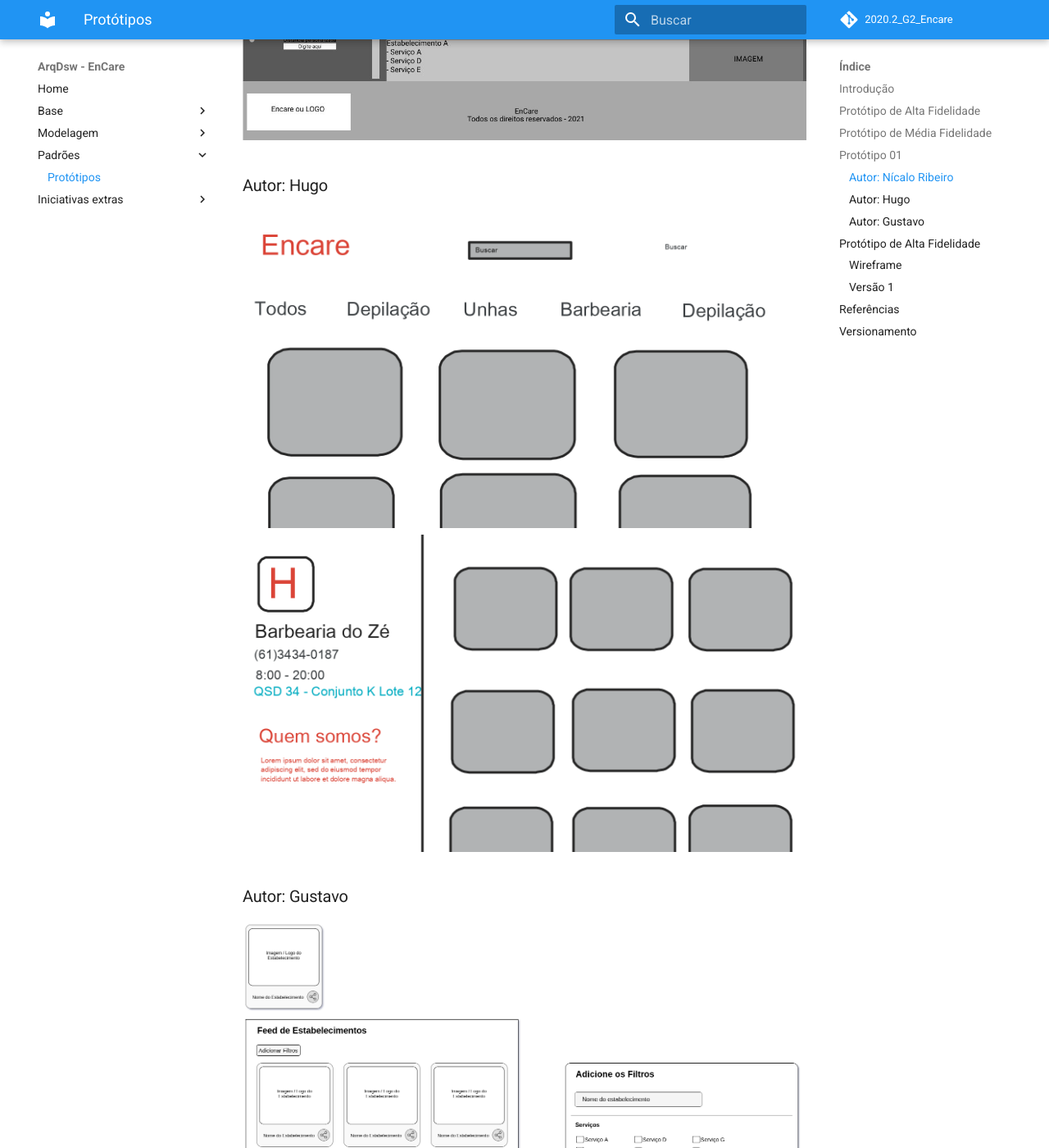
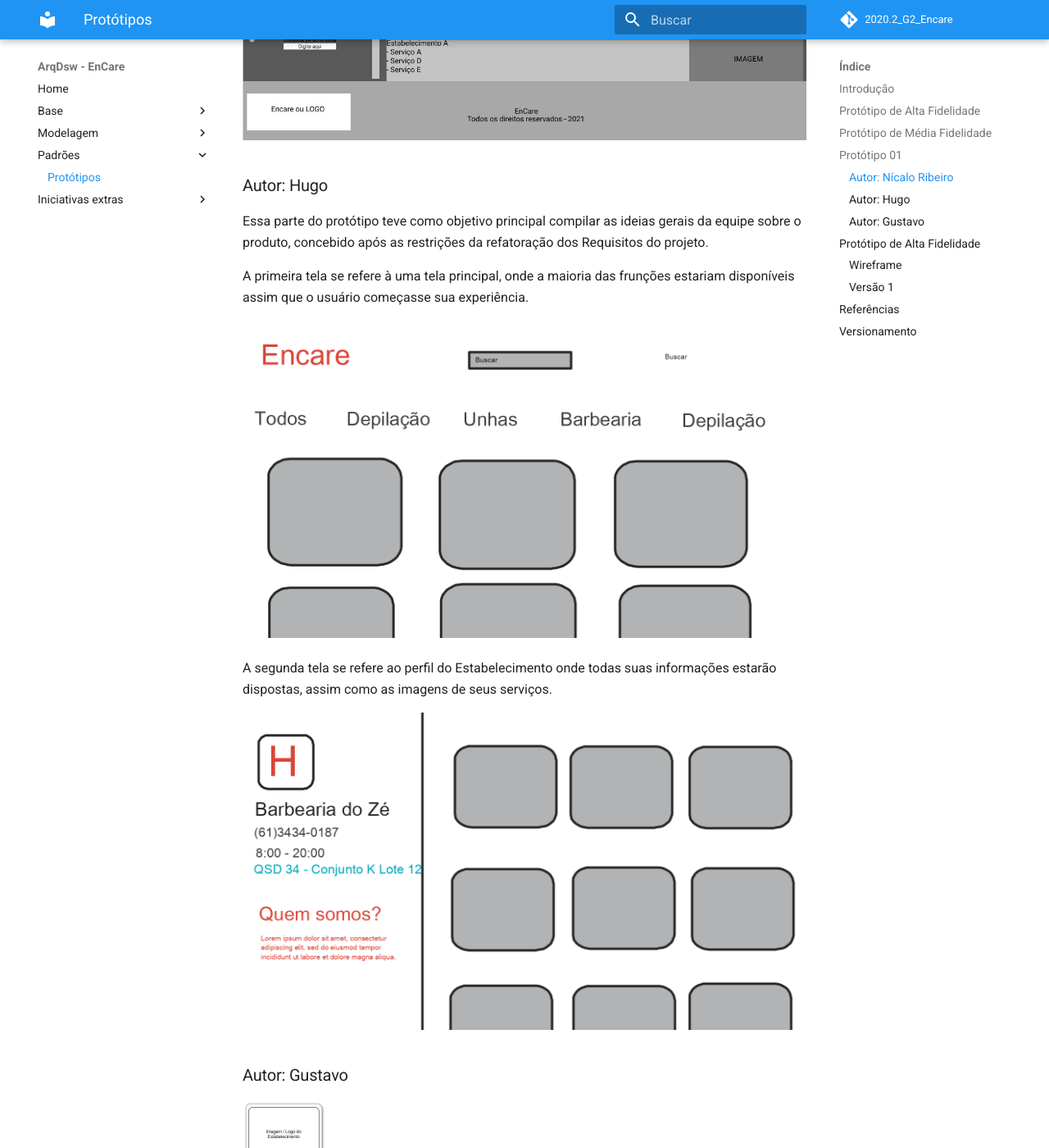
Before and after one commit to UnBArqDsw2020-2/2020.2_G2_Encare, an MkDocs documentation site: the page built from docs/Padroes/prototipos/prototipo_alta.md, in a window 1280 px wide and 1400 px high, scrolled down 1284 px. Shown: the whole window at 82% size. Built offline with MkDocs 1.6.1 and Material for MkDocs 9.7.7, drawn with Linux system fonts in a browser that asks for light colours; comment, search, counter and statistics services are not loaded; some of the changed text lies outside the part shown.

Commit message:
#36 Adiciona descrição do protótipo de baixa (Hugo)

```diff
--- a/docs/Padroes/prototipos/prototipo_alta.md
+++ b/docs/Padroes/prototipos/prototipo_alta.md
@@ -24,7 +24,14 @@ Para chegar à primeira versão do protótipo de alta fidelidade, os membros do
 
 ### Autor: Hugo
 
+Essa parte do protótipo teve como objetivo principal compilar as ideias gerais da equipe sobre o produto, concebido após as restrições da refatoração dos Requisitos do projeto.
+
+A primeira tela se refere à uma tela principal, onde a maioria das frunções estariam disponíveis assim que o usuário começasse sua experiência.
+
 ![Prototipo_Hugo](imagens/prototipo-hugo-1.png)
+
+A segunda tela se refere ao perfil do Estabelecimento onde todas suas informações estarão dispostas, assim como as imagens de seus serviços.
+
 ![Prototipo_Hugo](imagens/prototipo-hugo-2.png)
 
 ### Autor: Gustavo
@@ -95,4 +102,5 @@ Caso haja problema na visualização, [Clicar aqui](https://www.figma.com/proto/
 |19/03/2021| Adição de alguns ajustes na página | Gustavo | 0.6 |
 |25/03/2021| Adição do Wireframe Home | Hugo | 0.7 |
 |25/03/2021| Adição do Wireframe Perfil e Descrição das pages | Hugo | 0.8 |
-|08/04/2021| Adição do Wireframe Filtro | 0.9 |
+|08/04/2021| Adição do Wireframe Filtro | Hugo | 0.9 |
+|08/04/2021| Adição da descrição do protótipo de baixa (Hugo) | Hugo | 1.0 |
```
